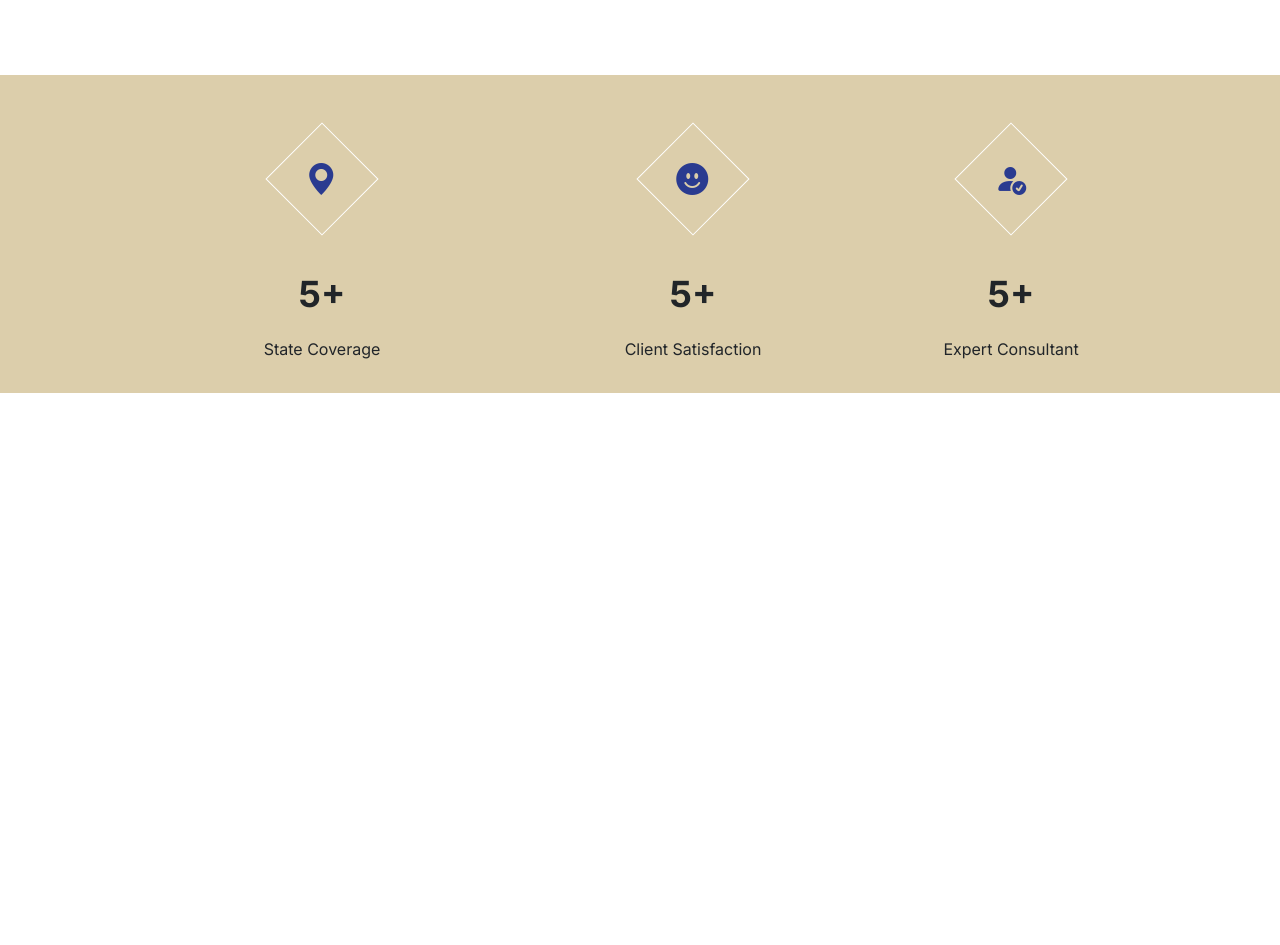
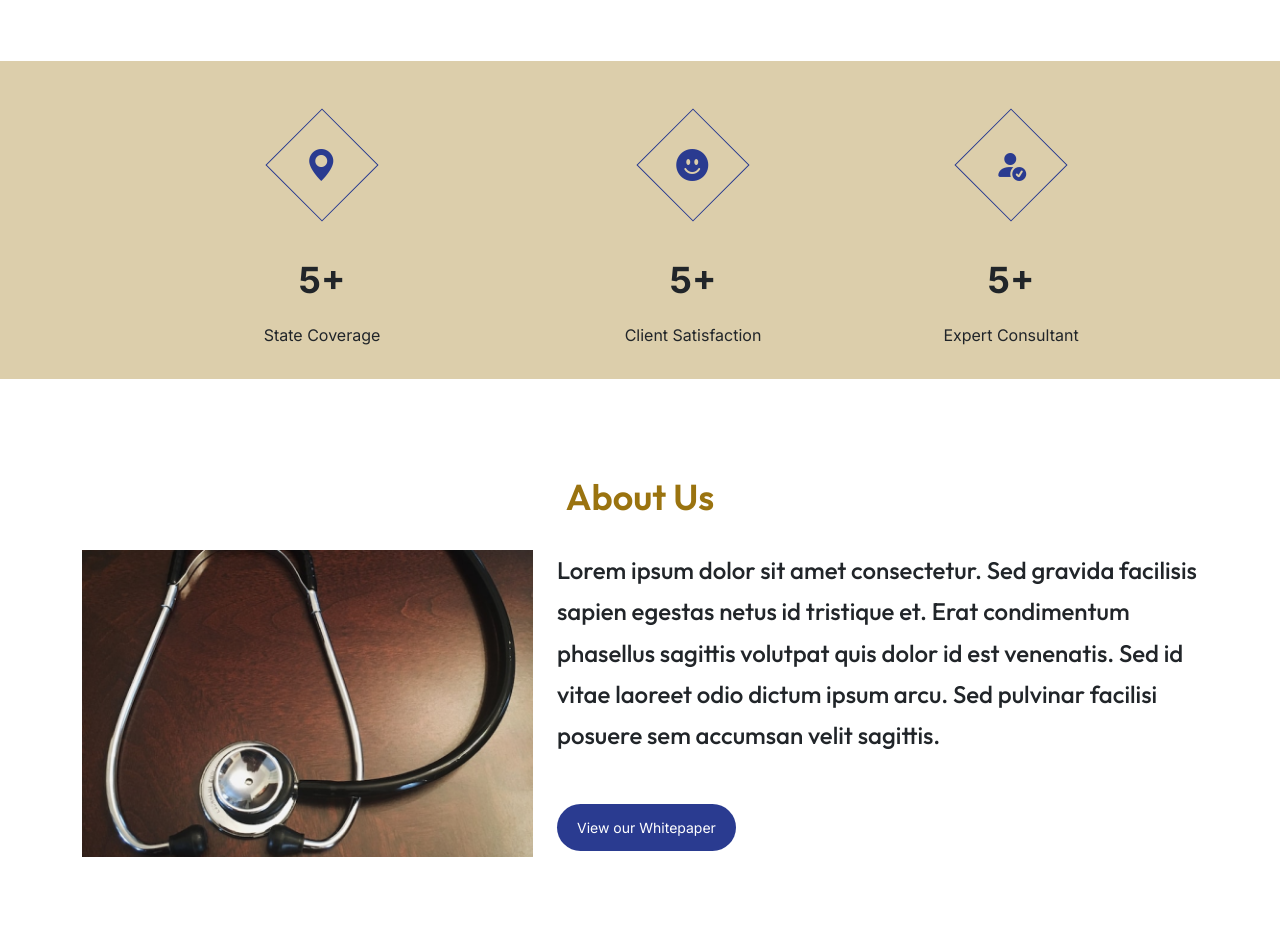
Before and after one commit to Trouver-Med/Trouver-Med-Website, a website: page index.html in a window 1280 px wide. Shown: the part 581-1526 px from the top of the page. Before the commit the page ends 1022 px from the top, so only its background shows below. Drawn offline with nearby package versions, Linux system fonts and the light colour scheme.

Commit message:
Creating about section

```diff
--- a/css/style.css
+++ b/css/style.css
@@ -19,6 +19,9 @@ body {
 .font-1 {
  font-family: berlinSansFB;
 }
+.font-2 {
+  font-family: 'Outfit', sans-serif;
+}
 .brown {
  color: var(--customBrown);
 }
@@ -37,6 +40,17 @@ body {
  height: 100px;
 }
 
+.heads {
+  font-family: 'Outfit', sans-serif;
+  font-size: 2.25rem;
+  font-weight: 600;
+}
+.text {
+  font-family: 'Outfit', sans-serif;
+  font-size: 1.5rem;
+  font-weight: 500;
+  line-height: 2.565rem;
+}
 a {
  text-decoration: none;
  font-family: 'Inter', sans-serif;
@@ -54,13 +68,16 @@ background-color: var(--customBlue);
 color: var(--white);
 padding: 15px 20px;
 border-radius: 50px;
+text-align: center;
 transition: 0.2s;
 }
 
 .button:hover {
  background-color: var(--customDarkBlue);
 }
-
+.btn-desktop {
+  display: inline;
+}
 .btn-mobile {
  display: none;
 }
@@ -106,7 +123,7 @@ main {
   font-size: 1rem;
 }
 .icon-box {
-  border: 1px solid var(--white);
+  border: 1px solid var(--customBlue);
   height: 5rem;
   width: 5rem;
   margin: 3rem auto;
@@ -123,6 +140,7 @@ main {
   font-size: 2.25rem;
   font-weight: 700;
 }
+/* end of counter */
 
 
 
@@ -135,7 +153,7 @@ main {
   filter: invert(100%) sepia(0%) saturate(0%) hue-rotate(93deg) brightness(103%) contrast(103%);
  }
 
- .button {
+ .btn-desktop {
   display: none;
  }
  .btn-mobile {
--- a/index.html
+++ b/index.html
@@ -42,7 +42,7 @@
    </ul>
   </div>
 
-  <a href="#" class="button">Download Now</a>
+  <a href="#" class="button btn-desktop">Download Now</a>
  </header>
 
  <main>
@@ -53,8 +53,8 @@
     <img src="/img/hero-text.png" class="img-fluid mb-5" alt="">
     <!-- desktot button -->
     <div>
-     <a href="#" class="button">Download Now</a>
-     <a href="#" class="button ms-4">Join Our Community</a>
+     <a href="#" class="button btn-desktop">Download Now</a>
+     <a href="#" class="button btn-desktop ms-4">Join Our Community</a>
     </div>
 
    </div>
@@ -66,7 +66,7 @@
     </div>
    </div>
    <!-- mobile button -->
-   <div class="btn d-flex justify-content-center align-items-center">
+   <div class="d-flex justify-content-center align-items-center">
     <div>
      <a href="#" class="button btn-mobile mt-5 mb-3">Download Now</a>
      <a href="#" class="button btn-mobile">Join Our Community</a>
@@ -105,7 +105,31 @@
     </div>
    </div>
   </section>
+  <!-- end of counter -->
+  <!-- About section -->
+  <section id="about" class="container py-5">
+   <h3 class="heads brown text-center">About Us</h3>
 
+   <div class="row row-cols-1 row-cols-md-2 justify-content-around pt-4">
+    <div class="col-11 col-md-5 pb-4">
+     <img src="/img/Rectangle 66.png" class="img-fluid" alt="">
+    </div>
+    <div class="text col-11 col-md-7">
+     <p class="mb-5">Lorem ipsum dolor sit amet consectetur. Sed gravida facilisis
+     sapien egestas netus id tristique et.
+     Erat condimentum phasellus sagittis volutpat quis dolor id
+     est venenatis. Sed id vitae laoreet odio dictum ipsum arcu.
+     Sed pulvinar facilisi posuere sem accumsan velit sagittis.</p>
+     <a href="#" class="button btn-desktop">View our Whitepaper</a>
+    </div>
+    <div class=" d-flex justify-content-center align-items-center mb-3">
+     <div>
+      <a href="#" class="button btn-mobile">View our Whitepaper</a>
+     </div>
+    </div>
+   </div>
+  </section>
+  <!-- end of about section -->
  </main>
 
 
```
